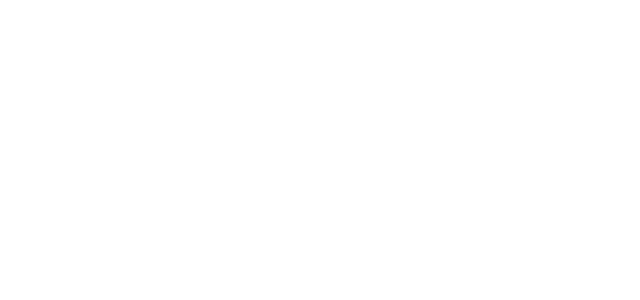
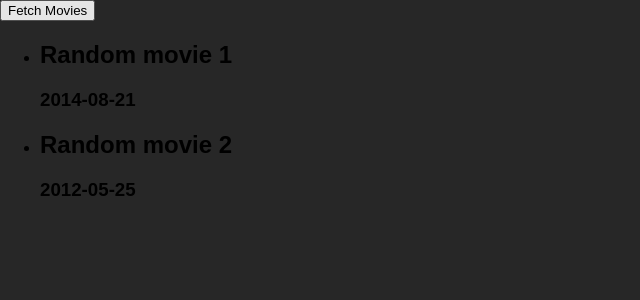
Before and after one commit to sreeyu/movies_app, a React (Create React App) app: page / in a window 1280 px wide. Shown: the top 300 px of the page, without its empty margins (0-640 px from the left). Built offline with nearby package versions, Linux system fonts and the light colour scheme.

Commit message:
Display Movie List

```diff
--- a/src/App.jsx
+++ b/src/App.jsx
@@ -1,11 +1,33 @@
-import React from 'react';
+import React, { Fragment } from 'react';
+import styles from './App.module.css'
+import MovieList from './components/MovieList';
+
+const DUMMY_MOVIES = [
+  {
+    id: 'm1',
+    title: 'Random movie 1',
+    openingText: 'Plot of movie 1',
+    releaseDate: '2014-08-21'
+  },
+  {
+    id: 'm2',
+    title: 'Random movie 2',
+    openingText: 'Plot of movie 2',
+    releaseDate: '2012-05-25'
+  }
+];
 
 
 function App() {
   return (
-    <div className="App">
-
-    </div>
+    <Fragment>
+      <section>
+        <button>Fetch Movies</button>
+      </section>
+      <section>
+        <MovieList movies={DUMMY_MOVIES} />
+      </section>
+    </Fragment>
   );
 }
 
--- /dev/null
+++ b/src/components/Movie.jsx
@@ -0,0 +1,15 @@
+import React from "react";
+import styles from './Movie.module.css';
+
+function Movie(props){
+
+    return (
+        <li>
+            <h2>{props.title}</h2>
+            <h3>{props.releaseDate}</h3>
+            <p>{props.openingText}</p>
+        </li>
+    );
+};
+
+export default Movie;
--- /dev/null
+++ b/src/components/MovieList.jsx
@@ -0,0 +1,21 @@
+import React from "react";
+import styles from './MovieList.module.css'
+import Movie from "./Movie";
+
+function MovieList(props){
+
+    return(
+        <ul>
+            {props.movies.map((movie) => (
+                <Movie
+                  key={movie.id}
+                  title={movie.title}
+                  releaseDate={movie.releaseDate}
+                  openingTag={movie.openingTag}
+                />
+            ))}
+        </ul>
+    );
+};
+
+export default MovieList;
--- a/src/index.css
+++ b/src/index.css
@@ -1,13 +1,12 @@
+* {
+  box-sizing: border-box;
+}
+
+html {
+  font-family: sans-serif;
+}
+
 body {
   margin: 0;
-  font-family: -apple-system, BlinkMacSystemFont, 'Segoe UI', 'Roboto', 'Oxygen',
-    'Ubuntu', 'Cantarell', 'Fira Sans', 'Droid Sans', 'Helvetica Neue',
-    sans-serif;
-  -webkit-font-smoothing: antialiased;
-  -moz-osx-font-smoothing: grayscale;
+  background-color: #272727;
 }
-
-code {
-  font-family: source-code-pro, Menlo, Monaco, Consolas, 'Courier New',
-    monospace;
-}
```
Also changed, not shown: src/App.module.css (added), src/components/Movie.module.css (added), src/components/MovieList.module.css (added).
